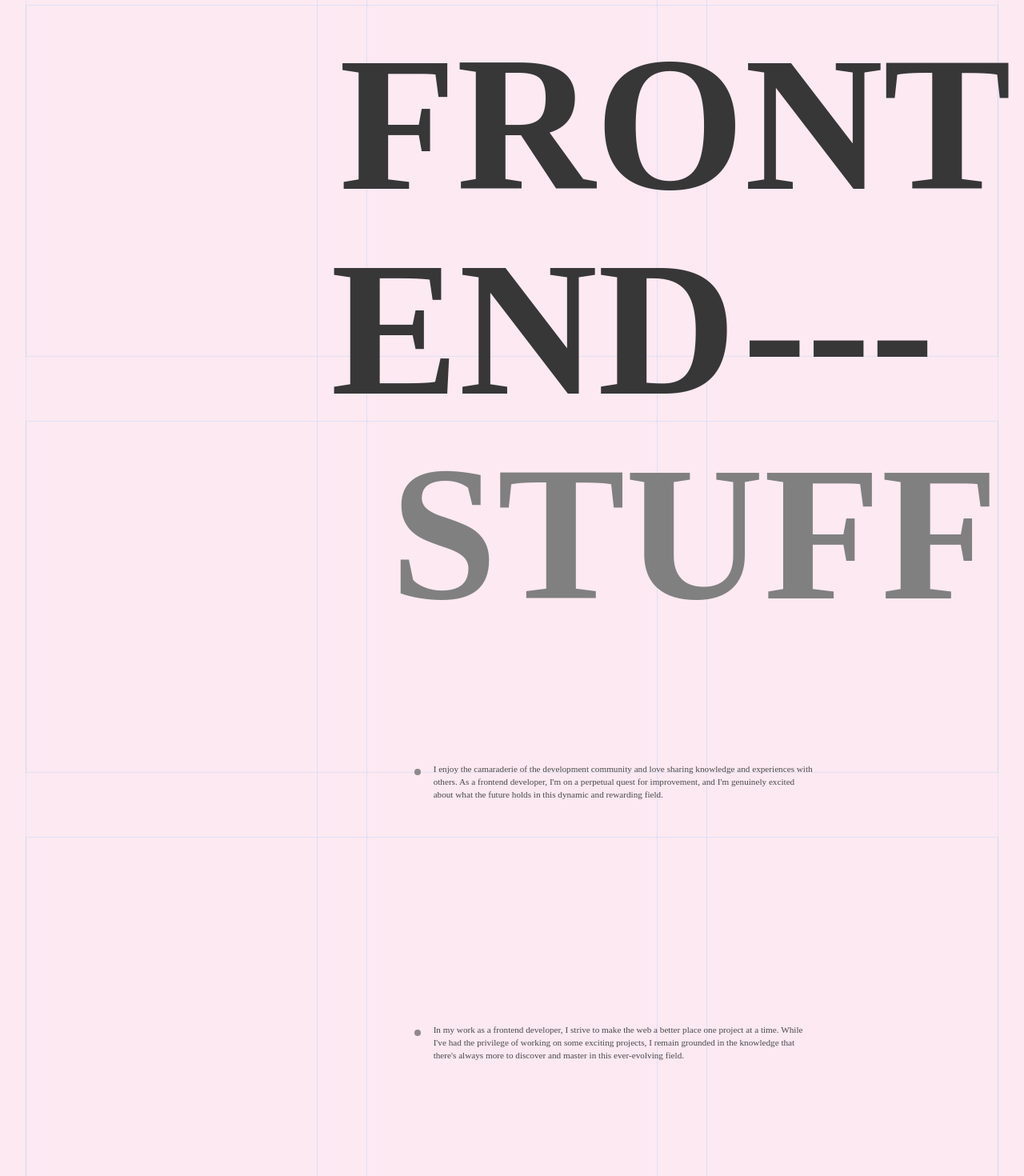
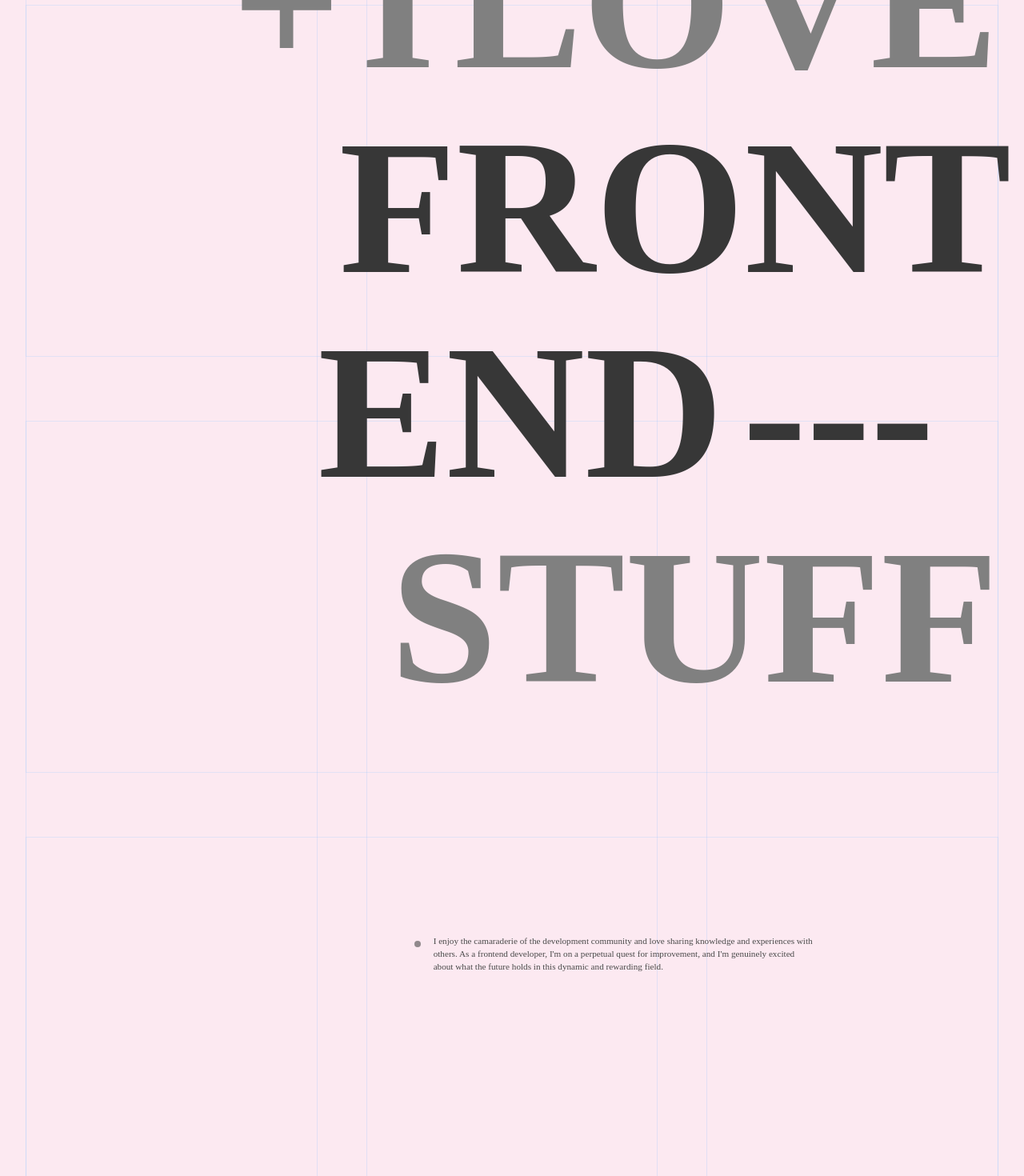
Before and after one commit to vorxsaken/alfahmi.my.id, a Next.js app: page /about in a window 1280 px wide. Shown: the part 530-2000 px from the top of the page at 80% size. Built offline with nearby package versions, Linux system fonts and the light colour scheme; a web font is replaced by a local one; what @geoffcodesthings/tailwind-md-base would draw is missing.

Commit message:
chore style adjusting

```diff
--- a/animations/AnimateWordUpIn.tsx
+++ b/animations/AnimateWordUpIn.tsx
@@ -7,7 +7,7 @@ function AnimateWordUpIn({ children, duration, delay, className }: AnimateWordUp
     var count = -1;
 
     const animationElement = (
-        <div className="flex gap-2">
+        <div className="flex gap-2 md:gap-6">
             {
                 TwoDimension?.map((oneD, oneIndex) => (
                     <div key={oneIndex} className="flex justify-start items-start">
--- a/pages/about.tsx
+++ b/pages/about.tsx
@@ -110,7 +110,7 @@ function About() {
                                 </p>
                             </AnimateUpIn>
                         </div>
-                        <div className={`w-full h-auto md:h-[30%] flex md:justify-center justify-start items-center text-[#4A4A4A] font-inria-serif`}>
+                        <div className={`w-full h-auto md:h-[30%] flex md:hidden md:justify-center justify-start items-center text-[#4A4A4A] font-inria-serif`}>
                             <AnimateUpIn
                                 duration={1}
                                 delay={0.9}
```
